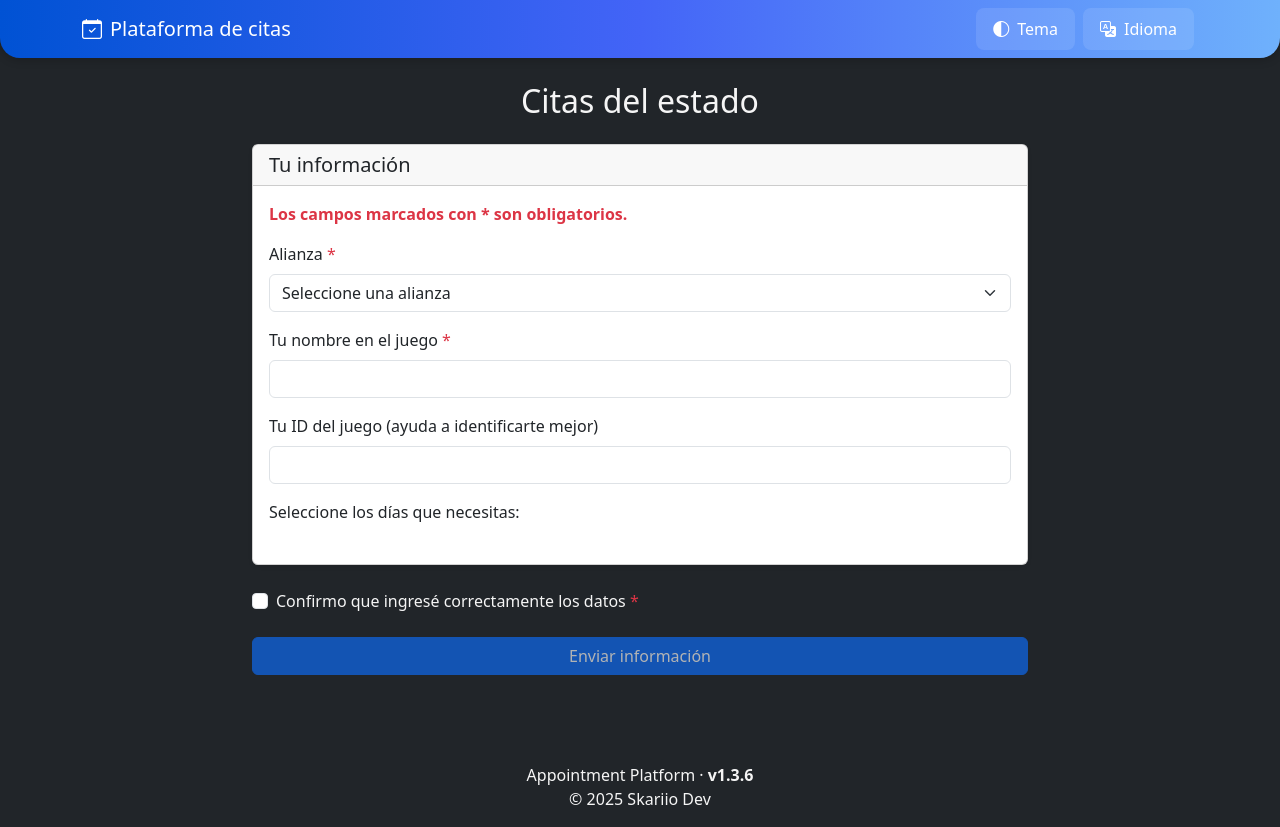
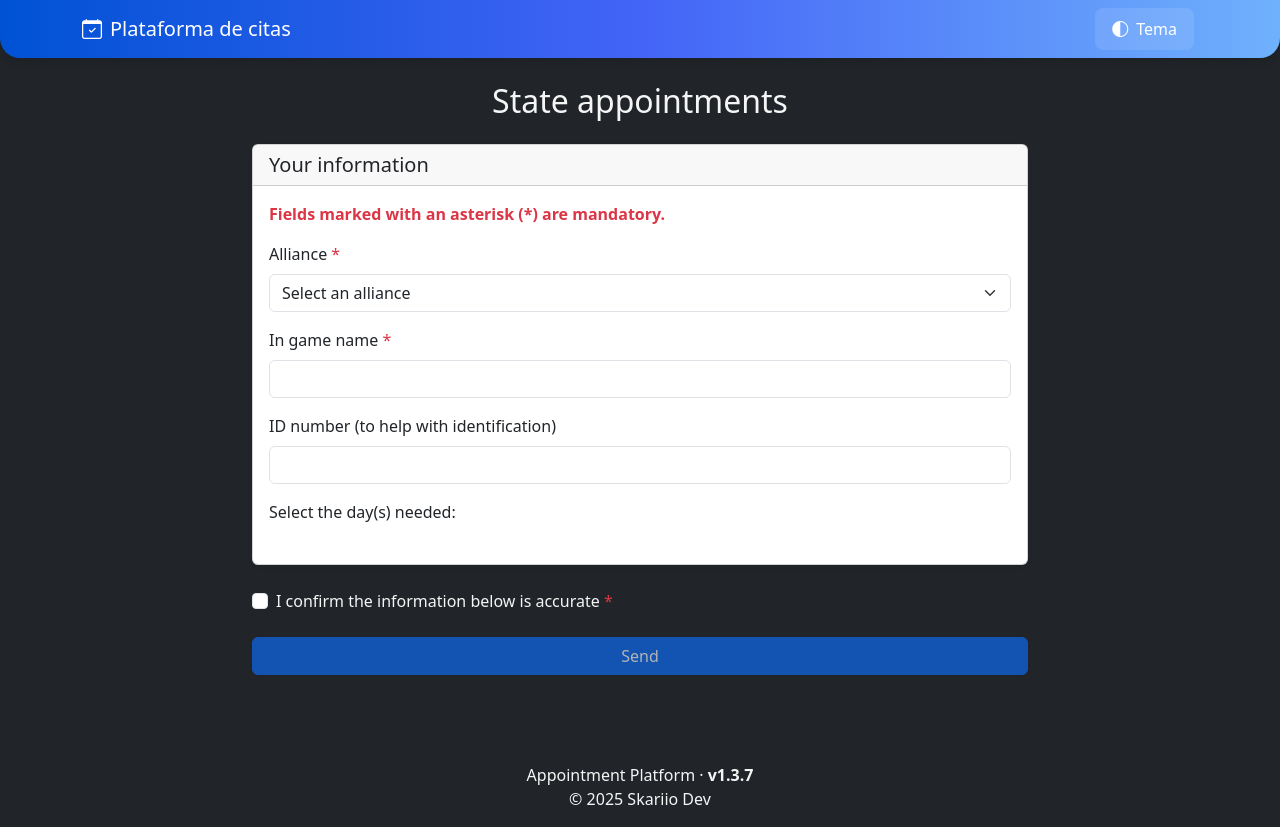
Before and after one commit to Vicente-Pereira-S/plataformWos, a Python web app: template app/templates/enviar_disponibilidad.html in a window 1280 px wide. Run offline with Jinja, Linux system fonts and the light colour scheme; the template is opened without the code that fills it, so the values that code supplies are empty.

Commit message:
v1.3.7: Plantillas recepcion de informacion en ingles solo para efectos practicos

```diff
--- a/app/templates/base.html
+++ b/app/templates/base.html
@@ -58,8 +58,7 @@
                                 </li>
                             </ul>
                         </li>
-
-                        <!-- Idioma -->
+                        <!--
                         <li class="nav-item dropdown mx-1">
                             <button class="btn nav-btn px-3 py-2 text-white" style="background: rgba(255,255,255,0.1); border-radius: 8px;" data-bs-toggle="dropdown">
                                 <i class="bi bi-translate me-2"></i>{{ _('Idioma') }}
@@ -82,7 +81,7 @@
                                 </li>
                             </ul>
                         </li>
-
+                        -->
                         <!-- Opciones de usuario -->
                         {% if is_logged_in %}
                         <li class="nav-item mx-1">
@@ -110,7 +109,7 @@
 
         <!-- Footer -->
         <footer class="text-center mt-5 py-3">
-            Appointment Platform · <span class="fw-semibold">v1.3.6</span><br>
+            Appointment Platform · <span class="fw-semibold">v1.3.7</span><br>
             &copy; 2025 Skariio Dev
         </footer>
     </div>
--- a/app/templates/enviar_disponibilidad.html
+++ b/app/templates/enviar_disponibilidad.html
@@ -2,25 +2,25 @@
 
 {% block content %}
 <div class="container py-4" style="max-width: 800px;">
-    <h2 class="text-center mb-4">{{ _('Citas del estado ') }}{{ group.state_number }}</h2>
+    <h2 class="text-center mb-4">{{ _('State ') }}{{ group.state_number }}{{ _(' appointments') }}</h2>
 
     <form id="groupForm">
         <div class="card mb-4 shadow-sm">
             <div class="card-header">
-                <h5 class="card-title mb-0">{{ _('Tu información') }}</h5>
+                <h5 class="card-title mb-0">{{ _('Your information') }}</h5>
             </div>
             <div class="card-body">
                 <p class="text-danger fw-bold mb-3">
-                    {{ _('Los campos marcados con') }} <span class="text-danger">*</span> {{ _('son obligatorios.') }}
+                    {{ _('Fields marked with an asterisk') }} <span class="text-danger">(*)</span> {{ _('are mandatory.') }}
                 </p>
 
                 <!-- Seleccion de alianza -->
                 <div class="mb-3">
                     <label for="alliance" class="form-label" data-bs-toggle="tooltip" title="{{ _('Campo obligatorio') }}">
-                        {{ _('Alianza') }} <span class="text-danger">*</span>
+                        {{ _('Alliance') }} <span class="text-danger">*</span>
                     </label>
                     <select id="alliance" name="alliance" class="form-select" required>
-                        <option value="">{{ _('Seleccione una alianza') }}</option>
+                        <option value="">{{ _('Select an alliance') }}</option>
                         {% for a in alliances %}
                         <option value="{{ a.id }}">[{{ a.name }}]</option>
                         {% endfor %}
@@ -30,22 +30,25 @@
                 <!-- Nombre in-game -->
                 <div class="mb-3">
                     <label for="userName" class="form-label" data-bs-toggle="tooltip" title="{{ _('Campo obligatorio') }}">
-                        {{ _('Tu nombre en el juego') }} <span class="text-danger">*</span>
+                        {{ _('In game name') }} <span class="text-danger">*</span>
                     </label>
                     <input type="text" class="form-control" id="userName" name="userName" required>
+                    <div class="invalid-feedback">
+                        {{ _('Ingresar un nombre válido.') }}
+                    </div>
                 </div>
 
                 <!-- ID in-game de la persona -->
                 <div class="mb-3">
                     <label for="userID" class="form-label">
-                        {{ _('Tu ID del juego (ayuda a identificarte mejor)') }}
+                        {{ _('ID number (to help with identification) ') }}
                     </label>
                     <input type="number" class="form-control" id="userID" name="userID" min="0" step="1">
                 </div>
 
                 <!-- Seleccion de cuantos dias va a querer -->
                 <div class="mb-3">
-                    <label class="form-label">{{ _('Seleccione los días que necesitas:') }}</label>
+                    <label class="form-label">{{ _('Select the day(s) needed:') }}</label>
                     <div id="daySelections">
                         {% for day in days %}
                         <div class="form-check form-switch mb-2">
@@ -67,16 +70,16 @@
                 <div class="card-body">
                     <div class="mb-3">
                         <label for="speedups-day{{ day.id }}" class="form-label" data-bs-toggle="tooltip" title="{{ _('Campo obligatorio') }}">
-                            {{ _('Cantidad de aceleraciones en ') }}<strong>{{ _('DÍAS') }}</strong> {{ _('para') }} {{ day.name }} <span class="text-danger">*</span>
+                            {{ _('Mount of speedups ') }}<strong>{{ _('(days)') }}</strong> {{ _('for') }} {{ day.name }} <span class="text-danger">*</span>
                         </label>
                         <input type="number" class="form-control" id="speedups-day{{ day.id }}" name="speedups-day{{ day.id }}" min="0" required disabled>
                     </div>
                     <div class="mb-3">
                         <label class="form-label" data-bs-toggle="tooltip" title="{{ _('Campo obligatorio') }}">
-                            {{ _('Selecciona los horarios en que estás disponible (UTC)') }} <span class="text-danger">*</span>
+                            {{ _('Select the period(s) of time of your availability (UTC)') }} <span class="text-danger">*</span>
                         </label>
                         <div class="mb-2 text-info small">
-                            💡 <strong>{{ _('Consejo: ') }}</strong>{{ _('Ingresa la mayor cantidad de horas que tengas disponibles. Cuanto más amplio sea tu rango, más fácil será asignarte correctamente.') }}
+                            💡 <strong>{{ _('Tip: ') }}</strong>{{ _('Select multiple time periods or a longer timeframe to make the assignation process easier.') }}
                         </div>
 
 
@@ -85,10 +88,10 @@
                                 <select class="form-select form-select-sm d-inline w-auto" name="start-day{{ day.id }}-interval1" required disabled></select>
                                 <span class="mx-1">-</span>
                                 <select class="form-select form-select-sm d-inline w-auto" name="end-day{{ day.id }}-interval1" required disabled></select>
-                                <button type="button" class="btn btn-sm btn-danger ms-2 remove-btn" onclick="removeInterval(this)" disabled>{{ _('Eliminar') }}</button>
+                                <button type="button" class="btn btn-sm btn-danger ms-2 remove-btn" onclick="removeInterval(this)" disabled>{{ _('Delete') }}</button>
                             </div>
                         </div>
-                        <button type="button" class="btn btn-outline-secondary btn-sm mt-2" onclick="addInterval('day{{ day.id }}')" id="addInterval-day{{ day.id }}" disabled>Añadir intervalo</button>
+                        <button type="button" class="btn btn-outline-secondary btn-sm mt-2" onclick="addInterval('day{{ day.id }}')" id="addInterval-day{{ day.id }}" disabled>Add time period</button>
                         <input type="hidden" id="intervalCount-day{{ day.id }}" value="1">
                     </div>
                 </div>
@@ -99,15 +102,15 @@
         <div class="form-check mb-3">
             <input class="form-check-input" type="checkbox" id="confirmCheckbox" required>
             <label class="form-check-label" for="confirmCheckbox">
-                {{ _('Confirmo que ingresé correctamente los datos') }} <span class="text-danger">*</span>
+                {{ _('I confirm the information below is accurate') }} <span class="text-danger">*</span>
             </label>
             <div class="invalid-feedback">
-                {{ _('Debes confirmar antes de enviar.') }}
+                {{ _('You must confirm before sending.') }}
             </div>
         </div>
 
         <div class="d-grid gap-2 mt-4">
-            <button type="submit" class="btn btn-primary" id="submitButton" disabled>{{ _('Enviar información') }}</button>
+            <button type="submit" class="btn btn-primary" id="submitButton" disabled>{{ _('Send') }}</button>
         </div>
     </form>
 </div>
@@ -138,6 +141,25 @@
         });
     });
 </script>
+<script>
+    document.addEventListener("DOMContentLoaded", function () {
+        const usernameInput = document.getElementById("userName");
+
+        usernameInput.addEventListener("input", () => {
+            const trimmed = usernameInput.value.trim();
+            const isValid = trimmed.length >= 3;
+
+            if (isValid) {
+                usernameInput.classList.remove("is-invalid");
+                usernameInput.classList.add("is-valid");
+            } else {
+                usernameInput.classList.remove("is-valid");
+                usernameInput.classList.add("is-invalid");
+            }
+        });
+    });
+</script>
+
 
 <style>
     .day-container {
--- a/app/templates/home.html
+++ b/app/templates/home.html
@@ -2,9 +2,14 @@
 
 {% block content %}
 <div class="container py-5 text-center">
+
     <div class="alert alert-warning text-center mb-4">
         <h5 class="text-dark text-center m-0">🚧 WIP - Beta version</h5>
+        <p class="text-dark mt-2 mb-0">🌐 This platform is currently only available in Spanish. English support will be available soon.</p>
+        <p class="text-dark mt-2 mb-0">🌐 Esta plataforma está actualmente disponible solo en español. El soporte en inglés estará disponible próximamente.</p>
+
     </div>
+
 
 
     <h1 class="mb-4">{{ _('Bienvenido a la plataforma de citas') }}</h1>
--- a/app/templates/submission_closed.html
+++ b/app/templates/submission_closed.html
@@ -1,8 +1,8 @@
 {% extends "base.html" %}
 {% block content %}
 <div class="container text-center py-5">
-    <h2 class="text-danger mb-3">🚫 Postulación cerrada</h2>
-    <p class="mb-4">La recepción de postulaciones para este estado ya fue cerrada.<br>Contacta a tu lider si necesitas postular.</p>
-    <a href="/" class="btn btn-primary">Volver al inicio</a>
+    <h2 class="text-danger mb-3">🚫 Appointments closed</h2>
+    <p class="mb-4">Appointments request is closed in this state. Please contact your alliance leader for any request.</p>
+    <a href="/" class="btn btn-primary">Home</a>
 </div>
 {% endblock %}
```
Also changed, not shown: app/routers/maintenance.py (+0 -62 lines), app/templates/success_submission.html (+4 -4 lines).
